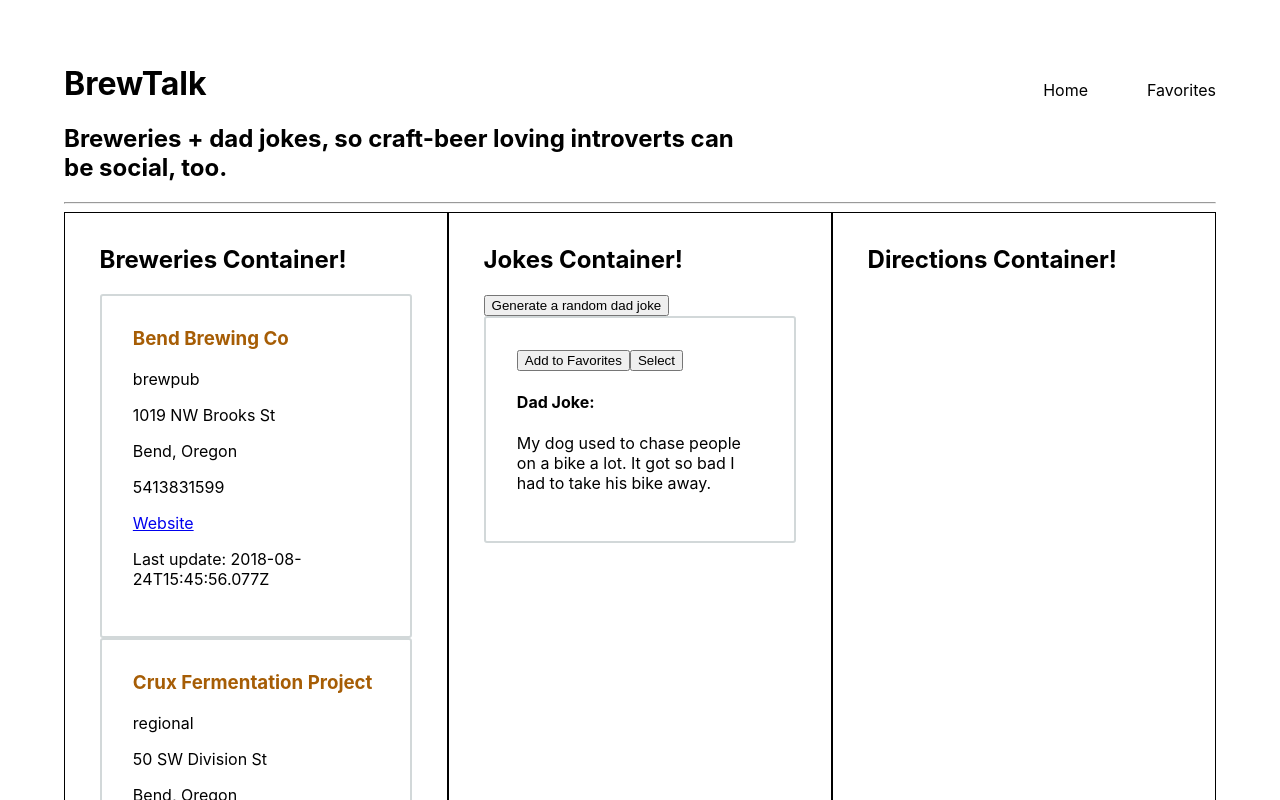
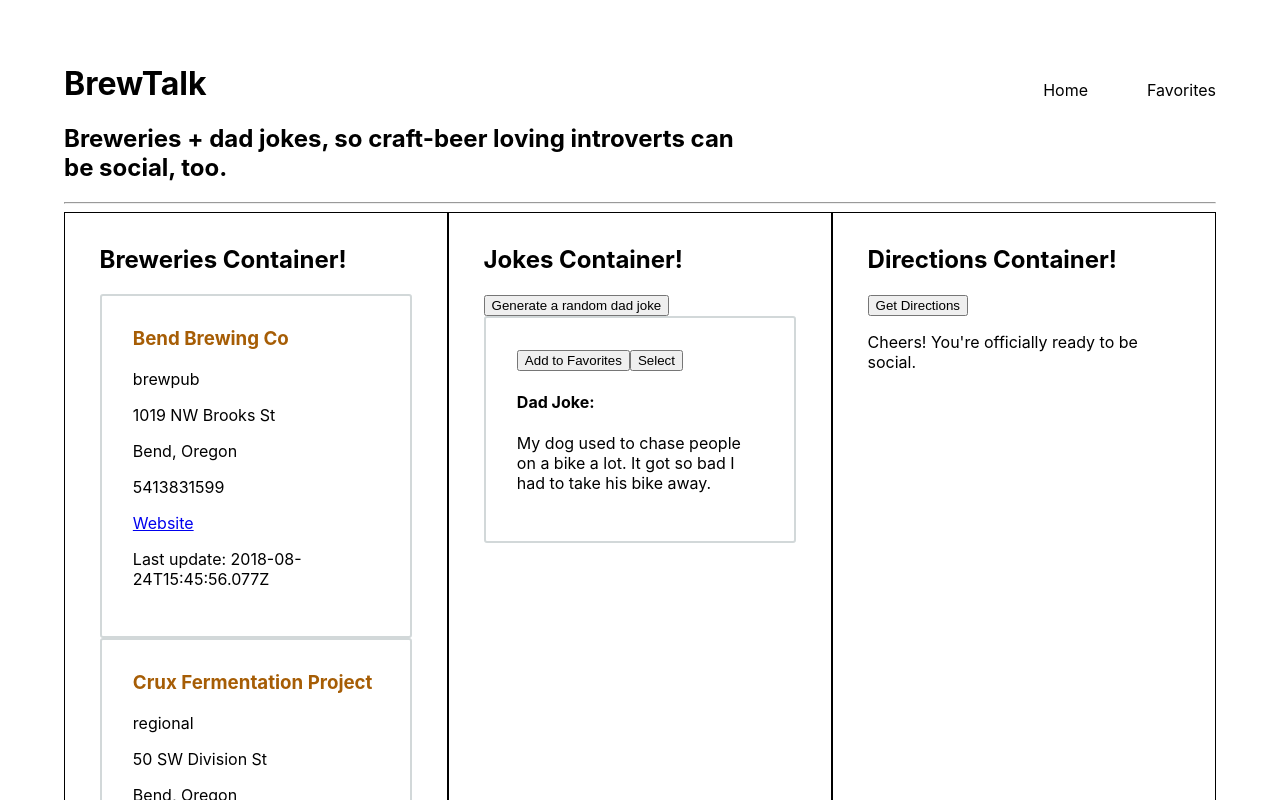
Before and after one commit to tashiad/brewtalk, a React (Create React App) app: page / in a window 1280 px wide. Shown: the top 800 px of the page. Built offline with nearby package versions, Linux system fonts and the light colour scheme.

Commit message:
Render Directions component

```diff
--- a/src/components/Directions/Directions.js
+++ b/src/components/Directions/Directions.js
@@ -5,6 +5,8 @@ const Directions = () => {
   return (
     <section>
       <h2>Directions Container!</h2>
+      <button>Get Directions</button>
+      <p className="cheers-message">Cheers! You're officially ready to be social.</p>
     </section>
   )
 }
```
